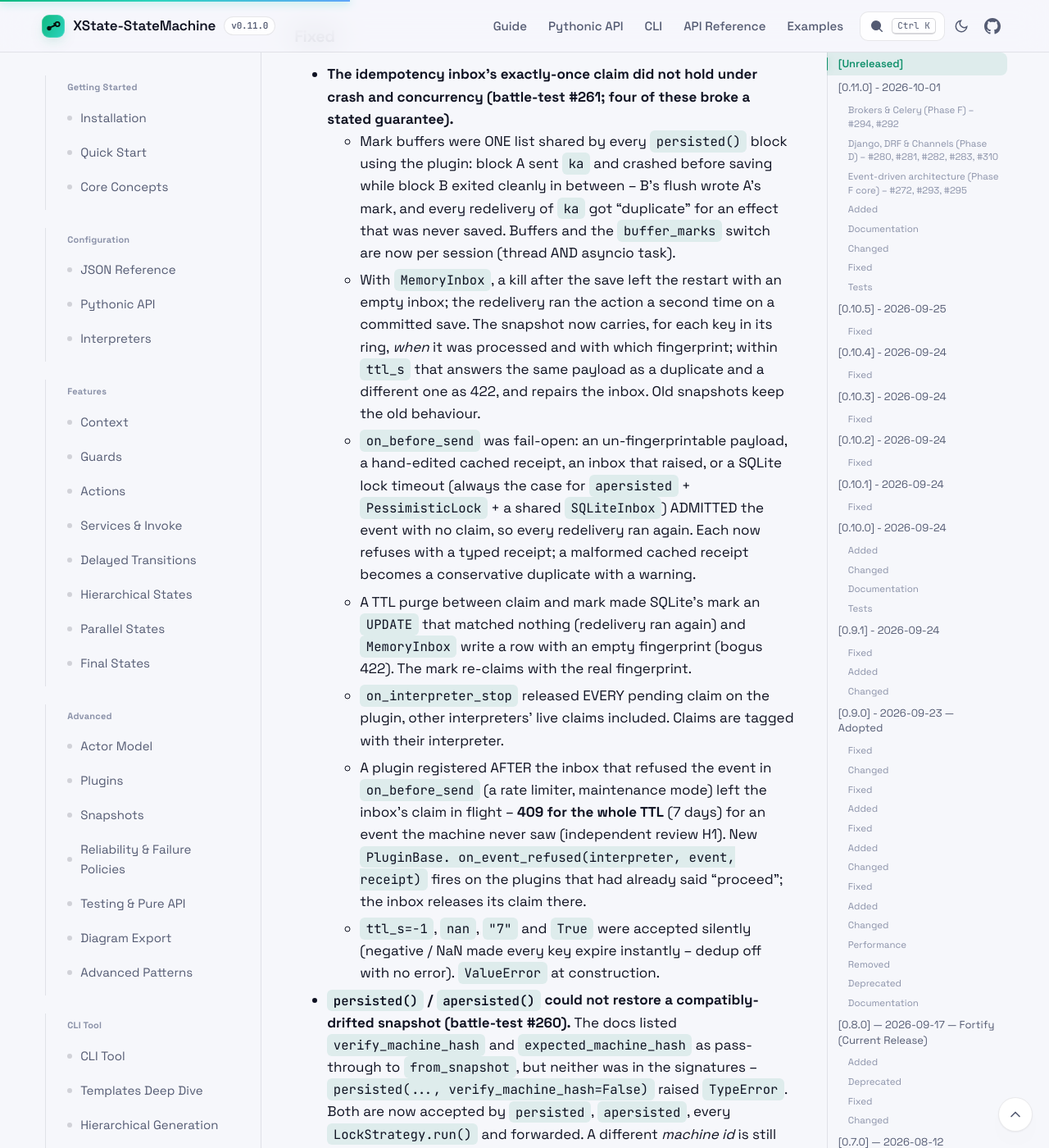
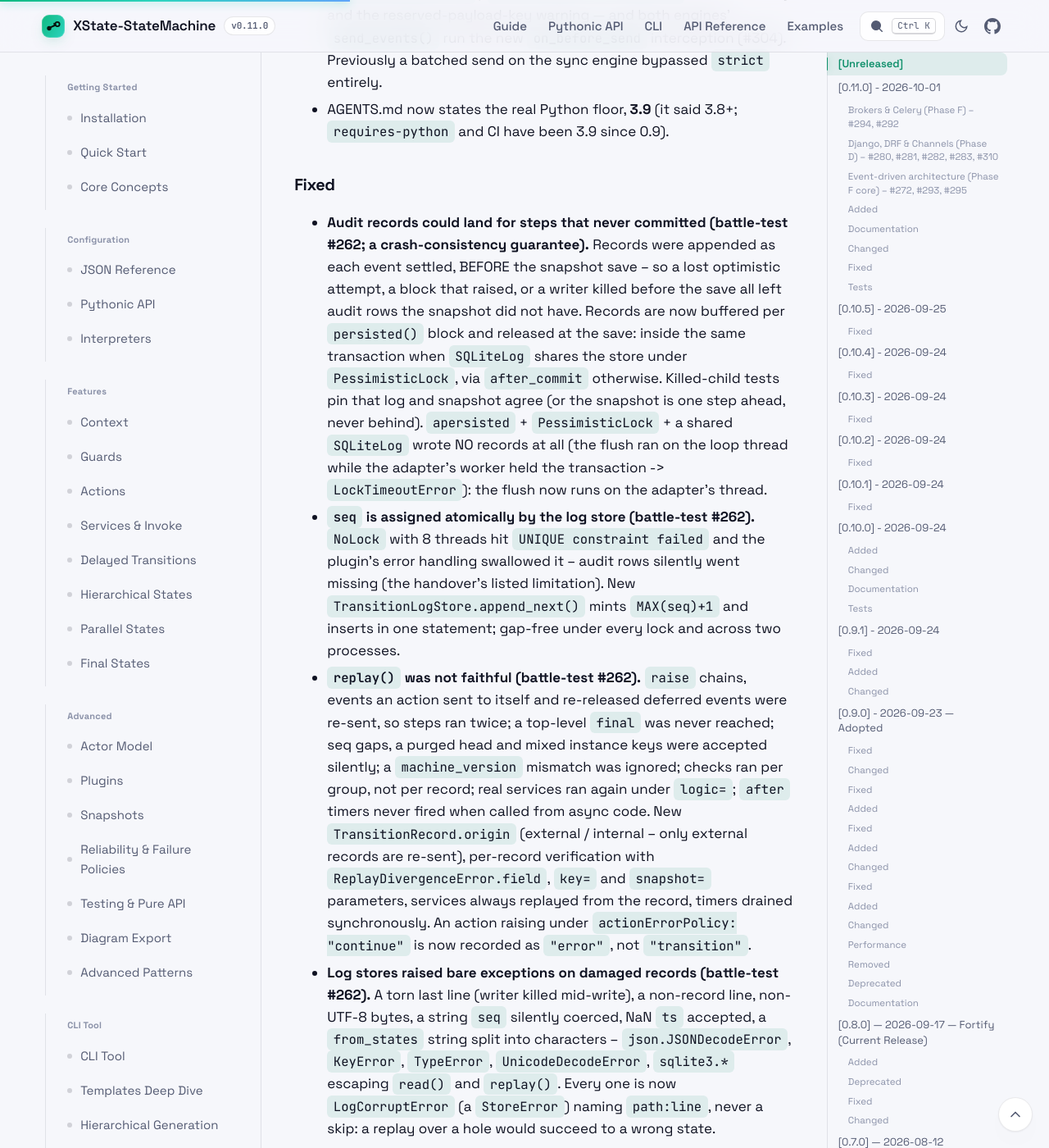
Before and after one commit to basiltt/xstate-statemachine, a Jekyll site: the page built from docs/_guide/changelog.md, in a window 1280 px wide and 1400 px high, scrolled down 35328 px. Shown: the whole window at 82% size. Built offline with Jekyll 4.4.1, drawn with Linux system fonts in a browser that asks for light colours; some of the changed text lies outside the part shown.

Commit message:
docs(persistence): replay() promises table, log-vs-snapshot kill table, backend contract table (#262); API index signature; changelog (both copies); verify script runs both battle files + mojibake scan
Co-Authored-By: Claude Fable 5 <noreply@anthropic.com>

```diff
--- a/docs/_guide/changelog.md
+++ b/docs/_guide/changelog.md
@@ -1095,6 +1095,14 @@ _No unreleased changes yet._
 
 ### Changed
 
+- **`JSONLinesLog.next_seq` is O(1) in steady state (battle-test #262).**
+  It scanned the whole file on EVERY send (79 ms at 10 000 records -- a
+  run with a JSONL log was quadratic). The last seq per machine is cached
+  while the file size is unchanged; a foreign append, a purge or an
+  external edit forces a rescan (0.012 ms at 10 000). `read()` still scans
+  the file; use `SQLiteLog` beyond a few thousand records.
+
+
 - **Performance budgets now gate on every nightly, whatever the CPU
   (battle-test #307).** Three consecutive nightlies landed on three CPU
   models (AMD EPYC 9V74 / 7763 / 9V45, up to 2.4x apart on identical
@@ -1157,6 +1165,54 @@ _No unreleased changes yet._
   `requires-python` and CI have been 3.9 since 0.9).
 
 ### Fixed
+
+- **Audit records could land for steps that never committed (battle-test
+  #262; a crash-consistency guarantee).** Records were appended as each
+  event settled, BEFORE the snapshot save -- so a lost optimistic attempt,
+  a block that raised, or a writer killed before the save all left audit
+  rows the snapshot did not have. Records are now buffered per
+  `persisted()` block and released at the save: inside the same
+  transaction when `SQLiteLog` shares the store under `PessimisticLock`,
+  via `after_commit` otherwise. Killed-child tests pin that log and
+  snapshot agree (or the snapshot is one step ahead, never behind).
+  `apersisted` + `PessimisticLock` + a shared `SQLiteLog` wrote NO records
+  at all (the flush ran on the loop thread while the adapter's worker held
+  the transaction -> `LockTimeoutError`): the flush now runs on the
+  adapter's thread.
+- **`seq` is assigned atomically by the log store (battle-test #262).**
+  `NoLock` with 8 threads hit `UNIQUE constraint failed` and the plugin's
+  error handling swallowed it -- audit rows silently went missing (the
+  handover's listed limitation). New `TransitionLogStore.append_next()`
+  mints `MAX(seq)+1` and inserts in one statement; gap-free under every
+  lock and across two processes.
+- **`replay()` was not faithful (battle-test #262).** `raise` chains,
+  events an action sent to itself and re-released deferred events were
+  re-sent, so steps ran twice; a top-level `final` was never reached; seq
+  gaps, a purged head and mixed instance keys were accepted silently; a
+  `machine_version` mismatch was ignored; checks ran per group, not per
+  record; real services ran again under `logic=`; `after` timers never
+  fired when called from async code. New `TransitionRecord.origin`
+  (external / internal -- only external records are re-sent), per-record
+  verification with `ReplayDivergenceError.field`, `key=` and `snapshot=`
+  parameters, services always replayed from the record, timers drained
+  synchronously. An action raising under `actionErrorPolicy: "continue"`
+  is now recorded as `"error"`, not `"transition"`.
+- **Log stores raised bare exceptions on damaged records (battle-test
+  #262).** A torn last line (writer killed mid-write), a non-record line,
+  non-UTF-8 bytes, a string `seq` silently coerced, NaN `ts` accepted, a
+  `from_states` string split into characters -- `json.JSONDecodeError`,
+  `KeyError`, `TypeError`, `UnicodeDecodeError`, `sqlite3.*` escaping
+  `read()` and `replay()`. Every one is now `LogCorruptError` (a
+  `StoreError`) naming `path:line`, never a skip: a replay over a hole
+  would succeed to a wrong state.
+- **`purge_older_than(NaN)` erased the whole log (battle-test #262)** --
+  every `ts >= NaN` comparison is false. NaN / -inf / non-numbers / bools
+  now raise `ValueError` and delete nothing. `read(limit=-1)` dropped the
+  last row on Memory/JSONL and meant "unlimited" on SQLite -> uniform
+  `ValueError`. A failed JSONL purge rewrite stranded a `.tmp` and never
+  fsynced -> atomic, fsynced, cleaned up. `append()` rejects a non-record /
+  `seq < 1` / non-finite `ts` at the call site.
+
 
 - **The idempotency inbox's exactly-once claim did not hold under crash and
   concurrency (battle-test #261; four of these broke a stated guarantee).**
```
Also changed, not shown: docs/_guide/persistence.md (+41 -6 lines), docs/api/index.md (+1 -1 lines), CHANGELOG.md, 1 other file.
